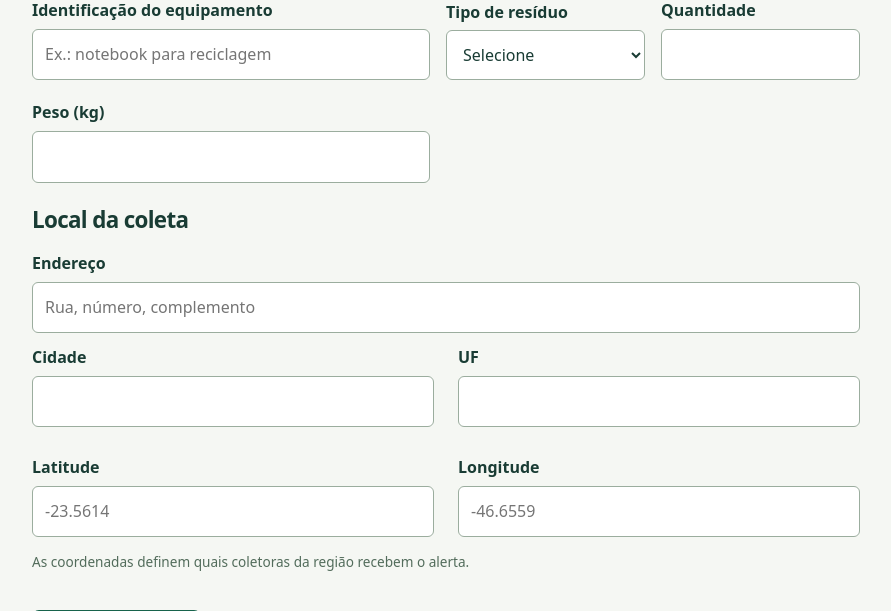
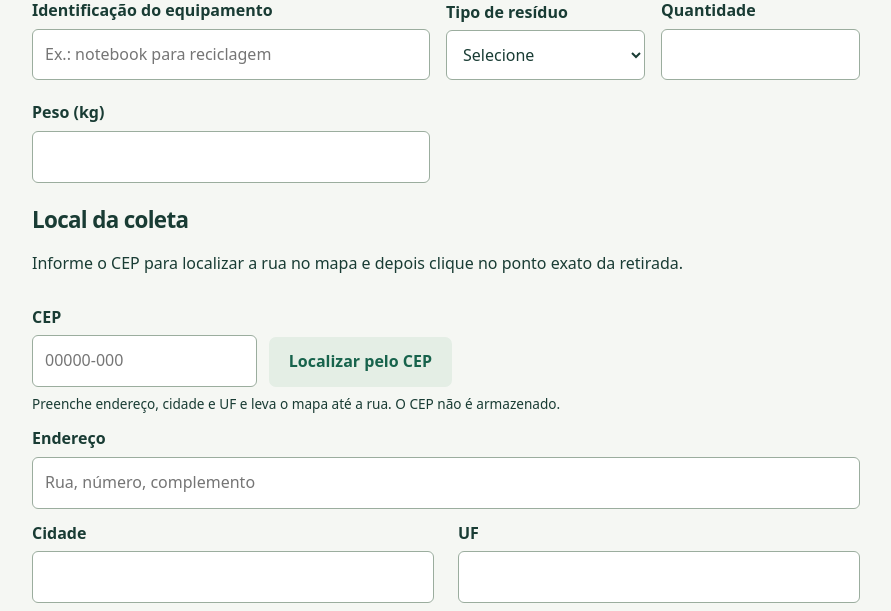
Before and after one commit to mmsxdev/plataforma-ewaste, a Spring Boot app: page /geradora/solicitacoes/nova in a window 1280 px wide. Shown: the part 1060-1671 px from the top of the page, without its empty margins (194-1085 px from the left). Run offline with Spring Boot 4, Linux system fonts and the light colour scheme; the visitor is signed in with stand-in values (Sample User, id 1); some of the project's set-up classes (security, data sources, template engines, error pages and the like) are left out, and stand-ins take their place; some libraries are stand-ins or nearby versions.

Commit message:
feat(solicitacao): localiza o local da coleta pelo CEP e mapa
A nova solicitação passa a usar o seletor compartilhado: CEP preenche
endereço, cidade e UF, o mapa posiciona a rua e as coordenadas ficam
ocultas. O envio sem localização é impedido no navegador; erros de
latitude/longitude do servidor aparecem abaixo do mapa. O E2E define os
campos ocultos direto.

Co-Authored-By: Claude Opus 5.5 <noreply@anthropic.com>

```diff
--- a/src/main/resources/templates/solicitacao/nova.html
+++ b/src/main/resources/templates/solicitacao/nova.html
@@ -62,6 +62,12 @@
       <span class="erro" th:if="${#fields.hasErrors('itensPreenchidos')}" th:errors="*{itensPreenchidos}"></span>
 
       <h2 class="secao">Local da coleta</h2>
+      <p id="localizacao-ajuda">Informe o CEP para localizar a rua no mapa e depois clique no ponto exato da retirada.</p>
+      <div class="cep-busca">
+        <div><label for="cep">CEP</label><input id="cep" inputmode="numeric" maxlength="9" placeholder="00000-000" autocomplete="postal-code" aria-describedby="cep-ajuda"></div>
+        <button type="button" id="cep-buscar" class="secondary">Localizar pelo CEP</button>
+      </div>
+      <small id="cep-ajuda">Preenche endereço, cidade e UF e leva o mapa até a rua. O CEP não é armazenado.</small>
       <label for="endereco">Endereço</label>
       <input type="text" th:field="*{endereco}" placeholder="Rua, número, complemento">
       <span class="erro" th:if="${#fields.hasErrors('endereco')}" th:errors="*{endereco}"></span>
@@ -76,23 +82,20 @@
           <input type="text" maxlength="2" th:field="*{uf}" required>
           <span class="erro" th:if="${#fields.hasErrors('uf')}" th:errors="*{uf}"></span>
         </div>
-        <div>
-          <label for="latitude">Latitude</label>
-          <input type="number" step="any" th:field="*{latitude}" placeholder="-23.5614" required>
-          <span class="erro" th:if="${#fields.hasErrors('latitude')}" th:errors="*{latitude}"></span>
-        </div>
-        <div>
-          <label for="longitude">Longitude</label>
-          <input type="number" step="any" th:field="*{longitude}" placeholder="-46.6559" required>
-          <span class="erro" th:if="${#fields.hasErrors('longitude')}" th:errors="*{longitude}"></span>
-        </div>
       </div>
-      <p class="dica">As coordenadas definem quais coletoras da região recebem o alerta.</p>
+      <div id="mapa-localizacao" class="map secao" aria-label="Mapa para selecionar o local da coleta" aria-describedby="localizacao-ajuda"></div>
+      <p id="localizacao-status" role="status"></p>
+      <input type="hidden" th:field="*{latitude}">
+      <input type="hidden" th:field="*{longitude}">
+      <span class="erro" th:if="${#fields.hasErrors('latitude')}" th:errors="*{latitude}"></span>
+      <span class="erro" th:if="${#fields.hasErrors('longitude')}" th:errors="*{longitude}"></span>
+      <p class="dica">A localização define quais coletoras da região recebem o alerta.</p>
 
       <button type="submit">Criar solicitação</button>
     </form>
   </main>
   <footer th:replace="~{fragments/layout :: rodape}"></footer>
   <script th:src="@{/js/solicitacao/validar-itens.js}" defer></script>
+  <script th:src="@{/js/shared/seletor-localizacao.js}" defer></script>
 </body>
 </html>
--- a/tools/validar-fluxo.mjs
+++ b/tools/validar-fluxo.mjs
@@ -50,7 +50,7 @@ try{
  });
  await check('consulta banco → AVL → lista e categoria',async()=>{await a.goto(A+'/mapa?tipo=INFORMATICA');assert.match(await a.locator('body').innerText(),/Escola Circular/);await a.screenshot({path:path.join(out,'02-pontos.png'),fullPage:true});});
  const formHref=await a.getByRole('link',{name:'Registrar solicitação para este ponto'}).first().getAttribute('href');
- async function fillForm(type){await a.goto(A+formHref);for(const [name,value] of Object.entries({descricao:tag,pesoEstimadoKg:'10',endereco:'Rua Fictícia, 100',cidade:'São Paulo',uf:'SP',latitude:'-23.5629',longitude:'-46.6544','itens[0].identificacao':'Notebook fictício '+tag,'itens[0].quantidade':'1','itens[0].pesoKg':'10'}))await a.locator(`[name="${name}"]`).fill(value);await a.locator('[name="itens[0].tipoResiduo"]').selectOption(type);}
+ async function fillForm(type){await a.goto(A+formHref);for(const [name,value] of Object.entries({descricao:tag,pesoEstimadoKg:'10',endereco:'Rua Fictícia, 100',cidade:'São Paulo',uf:'SP',latitude:'-23.5629',longitude:'-46.6544','itens[0].identificacao':'Notebook fictício '+tag,'itens[0].quantidade':'1','itens[0].pesoKg':'10'})){const campo=a.locator(`[name="${name}"]`);if(await campo.getAttribute('type')==='hidden')await campo.evaluate((e,v)=>{e.value=v;},value);else await campo.fill(value);}await a.locator('[name="itens[0].tipoResiduo"]').selectOption(type);}
  await check('rejeição de material incompatível pelo servidor',async()=>{await fillForm('BATERIA');await a.getByRole('button',{name:'Criar solicitação'}).click();assert.match(await a.locator('body').innerText(),/não recebe todos os tipos/);await a.screenshot({path:path.join(out,'03-rejeicao.png'),fullPage:true});});
  let id;
  await check('solicitação válida e persistência',async()=>{await fillForm('INFORMATICA');await a.getByRole('button',{name:'Criar solicitação'}).click();await a.waitForURL(/\/geradora\/solicitacoes\/\d+$/);id=Number(a.url().split('/').at(-1));results.solicitacao_id=id;assert.match(await a.locator('body').innerText(),new RegExp(tag));});
```
